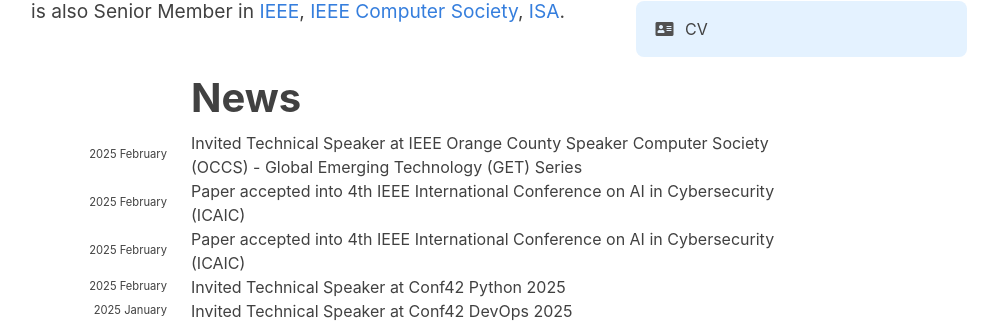
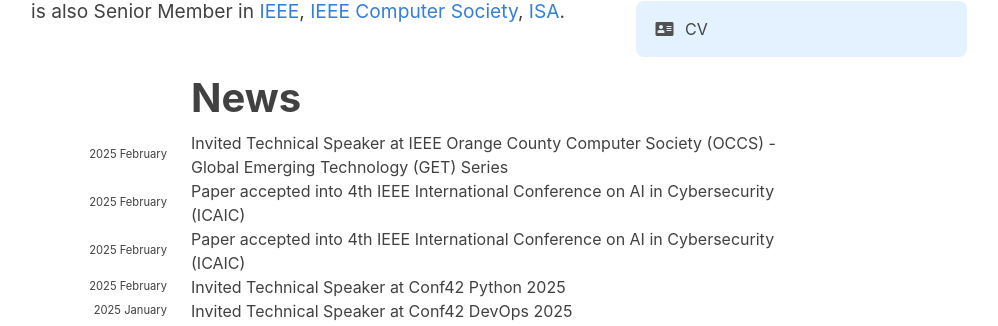
Before and after one commit to hariharanragothaman/hariharanragothaman.github.io, a Jekyll site: the page built from index.md, in a window 1280 px wide and 900 px high, scrolled down 628 px. Shown: the part 127-453 px from the top of the window, without its empty margins (141-1139 px from the left). Built offline with Jekyll 4.4.1, drawn with Linux system fonts in a browser that asks for light colours; nearby versions of some CDN libraries; some web fonts are replaced.

Commit message:
Polishes and Updates

```diff
--- a/_data/news.yaml
+++ b/_data/news.yaml
@@ -1,6 +1,6 @@
 - year: 2025
   year-extra: February
-  description: Invited Technical Speaker at IEEE Orange County Speaker Computer Society (OCCS) - Global Emerging Technology (GET) Series
+  description: Invited Technical Speaker at IEEE Orange County Computer Society (OCCS) - Global Emerging Technology (GET) Series
 
 - year: 2025
   year-extra: February
```
